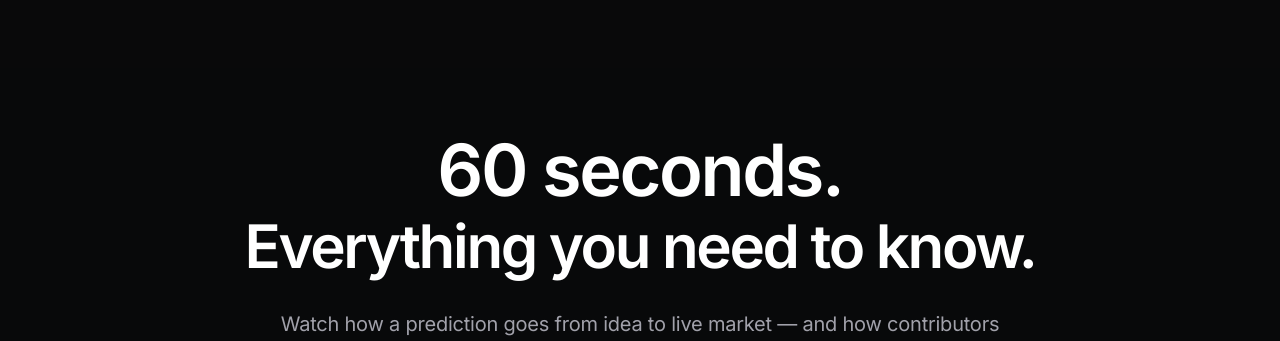
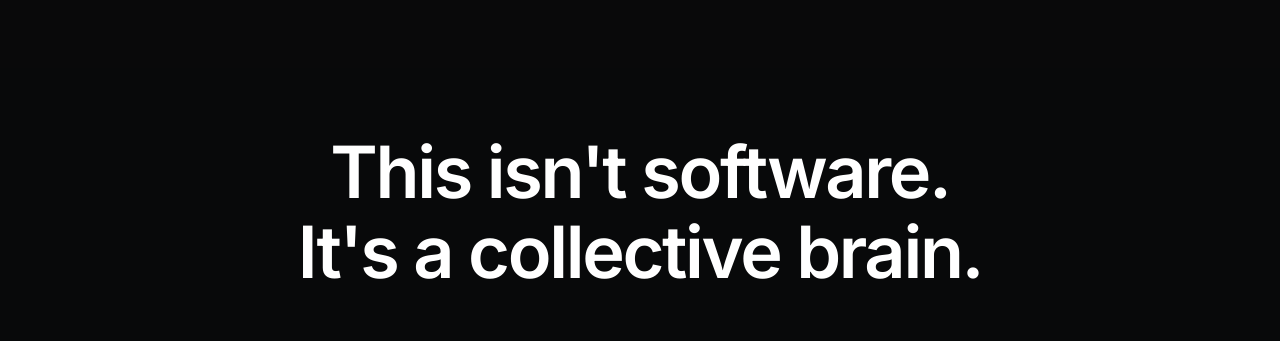
Before and after one commit to Capquant2026/CQ-landing-page-final-, a Next.js app: page / in a window 1280 px wide. Shown: the part 7640-7981 px from the top of the page. Built offline with nearby package versions, Linux system fonts and the light colour scheme.

Commit message:
Video Youtube

```diff
--- a/components/video-player.tsx
+++ b/components/video-player.tsx
@@ -12,7 +12,7 @@ export default function QuickInfoTwoCols() {
   };
 
   const videoSrcMap: Record<string, string> = {
-    en: "https://drive.google.com/file/d/1U7yqVEG66PhYYWUznCPFyGYesRZCoy-h/preview",
+    en: "https://www.youtube.com/embed/TdAl5x0m_0s",
     fr: "/CQfrenchFinal.mp4",
     it: "/CQitalianFinal.mp4",
     es: "/CQspanishFinal.mp4",
@@ -39,9 +39,10 @@ export default function QuickInfoTwoCols() {
           leading-[1.05] font-[555] tracking-[-.0325em] mb-6"
           variants={itemVariants}
         >
-          <span className="block">60 seconds.</span>
-          <span className="block mt-2 text-3xl sm:text-4xl md:text-5xl xl:text-6xl 2xl:text-7xl">
-            Everything you need to know.
+          <span className="block text-4xl sm:text-5xl md:text-6xl lg:text-6xl xl:text-7xl 2xl:text-7xl
+             leading-[1.1] font-[555] tracking-[-.0325em] text-balance max-w-full mb-12"
+          >
+            This isn't software. <br/>It's a collective brain.
           </span>
         </MotionH1>
 
@@ -58,7 +59,7 @@ export default function QuickInfoTwoCols() {
           className="w-full flex justify-center mt-10 relative"
           variants={itemVariants}
         >
-          {/* LANGUAGE SELECT (au-dessus de la vidéo, à gauche, avec z-index) */}
+          {/* LANGUAGE SELECT */}
           <div className="absolute -top-10 left-2 z-50">
             <select
               className="bg-[#1C1D1E] text-white border border-[#333] rounded-md p-2 cursor-pointer"
@@ -84,8 +85,9 @@ export default function QuickInfoTwoCols() {
                 key={language}
                 src={videoSrcMap[language]}
                 className="w-full h-[350px] md:h-[400px] rounded-xl border border-[#1A1C1F]"
-                allow="autoplay"
+                allow="autoplay; encrypted-media"
                 allowFullScreen
+                title="English Video"
               />
             ) : (
               <video
```
